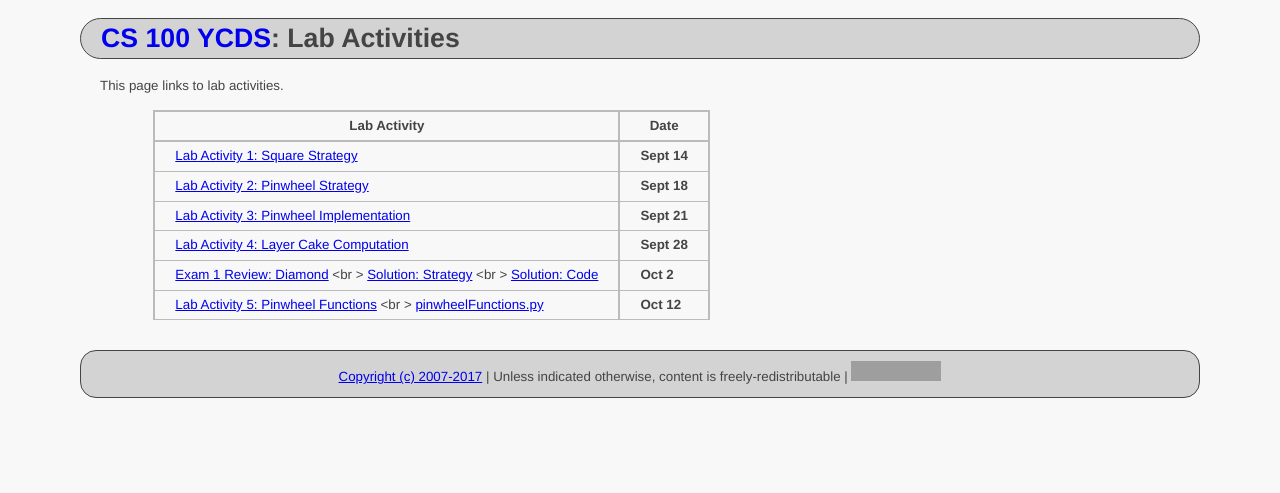
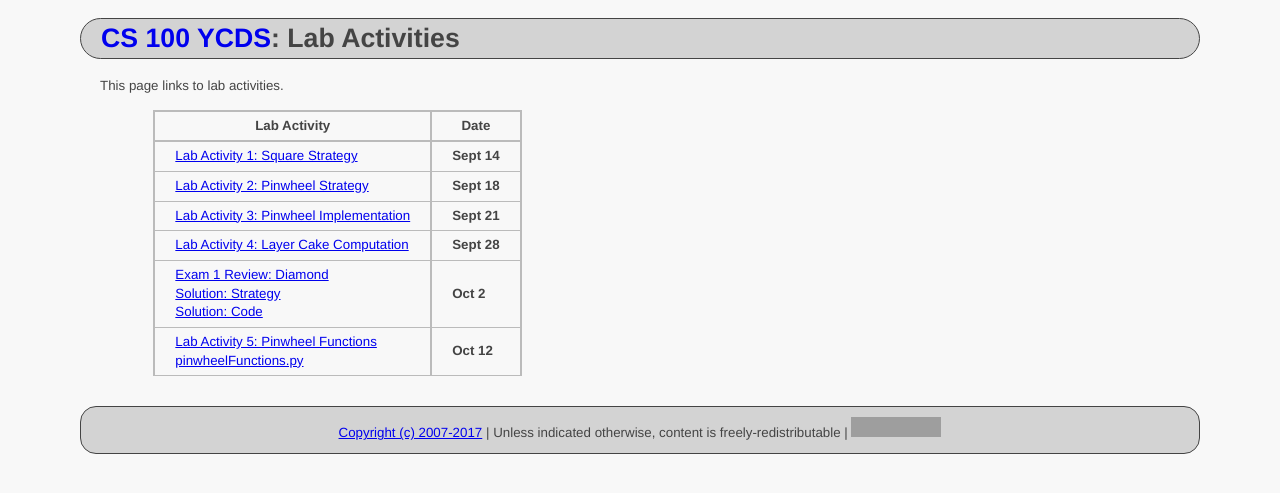
Before and after one commit to ycpcs/cs100-fall2017-ycds, a Jekyll site: the page built from labs/index.md, in a window 1280 px wide. Shown: the top 493 px of the page. Built offline with Jekyll 4.4.1, drawn with Linux system fonts in a browser that asks for light colours; grey boxes are pictures that could not be loaded.

```diff
--- a/labs/index.md
+++ b/labs/index.md
@@ -12,8 +12,8 @@ This page links to lab activities.
 > [Lab Activity 2: Pinwheel Strategy](CPADS_Lab2.pdf)                                    | **Sept 18** |
 > [Lab Activity 3: Pinwheel Implementation](CPADS_Lab3.pdf)                              | **Sept 21** |
 > [Lab Activity 4: Layer Cake Computation](CPADS_Lab4.pdf)                               | **Sept 28** |
-> [Exam 1 Review: Diamond](CPADS_Exam1Review.pdf) <br \> [Solution: Strategy](CPADS_Exam1Review_Strategy.pdf) <br \> [Solution: Code](CPADS_Exam1Review_Code.py)                                       | **Oct 2**   |
-> [Lab Activity 5: Pinwheel Functions](CPADS_Lab5.pdf) <br \> [pinwheelFunctions.py](src/pinwheelFunctions.py)                               | **Oct 12** |
+> [Exam 1 Review: Diamond](CPADS_Exam1Review.pdf) <br /> [Solution: Strategy](CPADS_Exam1Review_Strategy.pdf) <br /> [Solution: Code](CPADS_Exam1Review_Code.py)                                       | **Oct 2**   |
+> [Lab Activity 5: Pinwheel Functions](CPADS_Lab5.pdf) <br /> [pinwheelFunctions.py](src/pinwheelFunctions.py)                               | **Oct 12** |
 
 
 <!--
```
